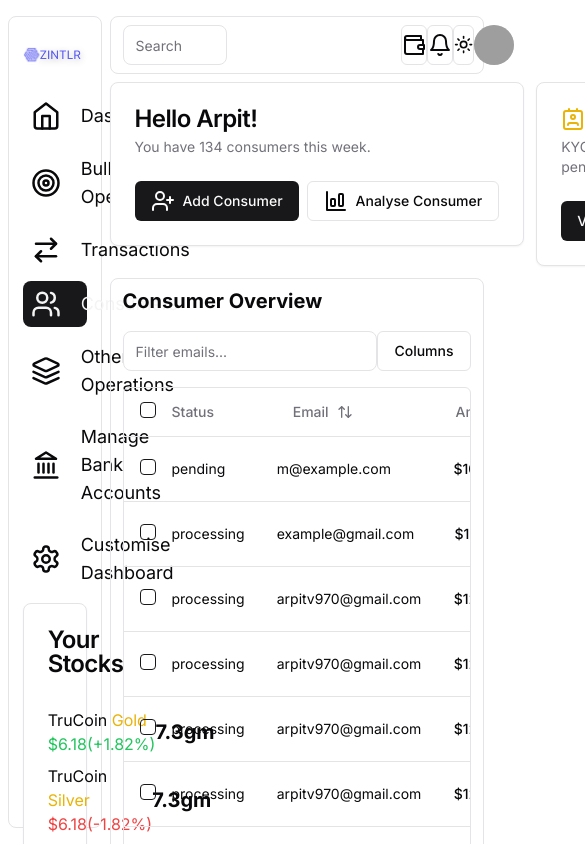
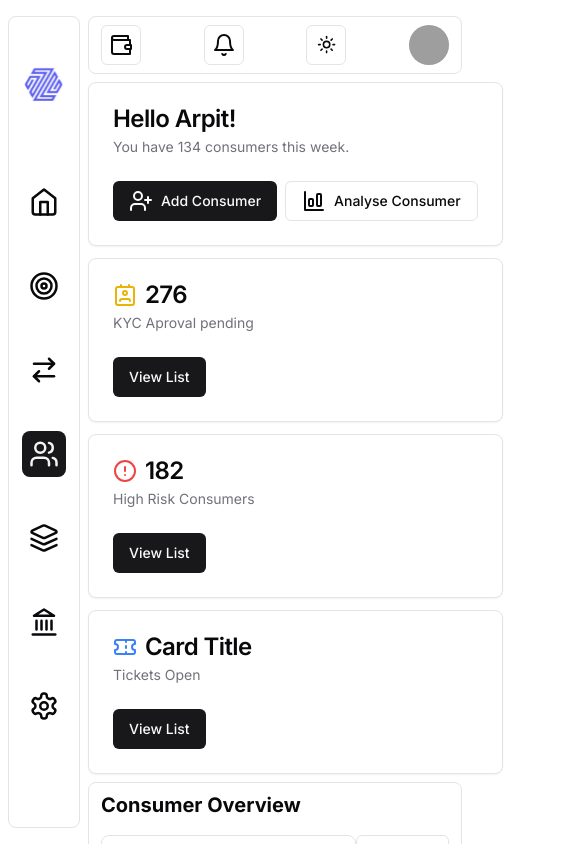
Before and after one commit to arpitv970/zlinter, a Next.js app: page /consumers in a window 390 px wide. Shown: the top 844 px of the page, 585 px wide, since content can reach past the window. Built offline with nearby package versions, Linux system fonts and the light colour scheme; grey boxes are pictures that could not be loaded.

Commit message:
responsive for side bar

```diff
--- a/app/globals.css
+++ b/app/globals.css
@@ -83,15 +83,27 @@ main {
 }
 
 .logo img {
-  @apply h-[3.5rem];
+  @apply h-[4rem];
+}
+
+.logo-desktop {
+  @apply hidden md:block;
+}
+
+.logo-mobile {
+  @apply md:hidden block;
 }
 
 .sidebar-menu-list{
-  @apply justify-between h-[100%] text-lg gap-2;
+  @apply justify-between h-[70%] md:h-[100%] text-lg gap-2;
 }
 
 .menu-list-item{
-  @apply flex justify-start my-auto items-center p-2 rounded-lg;
+  @apply gap-5 flex justify-center md:justify-start my-auto items-center p-2 rounded-lg;
+}
+
+.menu-name {
+  @apply hidden md:block;
 }
 
 .active {
@@ -99,7 +111,12 @@ main {
 }
 
 .menu-icon {
-  @apply ml-0 mr-5 my-auto;
+  @apply my-auto;
+}
+
+/* Your Stocks */
+.your-stocks {
+  @apply hidden md:block
 }
 
 /* Navbar */
@@ -107,20 +124,20 @@ main {
   @apply border border-border rounded-lg px-3 py-2 flex justify-between items-center w-[100%];
 }
 .navbar > span {
-  @apply flex items-center justify-between;
+  @apply flex items-center justify-between w-[100%];
 }
 
 .navbar > .searchSpan {
-  @apply w-[30%];
+  @apply hidden md:flex w-[30%];
 }
 
 .navbar > .actionSpan {
-  @apply w-[20%];
+  @apply w-[100%] md:w-[20%];
 }
 
 /* Header */
 .header {
-  @apply w-[100%] p-0 grid grid-cols-[2fr_1fr_1fr_1fr] gap-3;
+  @apply w-[100%] p-0 grid grid-rows-4 md:grid-cols-[2fr_1fr_1fr_1fr] gap-3;
 }
 
 /* content */
--- a/components/common/Sidebar.tsx
+++ b/components/common/Sidebar.tsx
@@ -12,7 +12,8 @@ const Sidebar = () => {
     <section className='sidebar'>
       <section className='sidebar-subsec logo'>
         <Link href={'/'}>
-          <img src='/logos/zintlr.svg' alt='zintlr' />
+          <img className='logo-desktop' src='/logos/zintlr.svg' alt='zintlr' />
+          <img className='logo-mobile' src='/logos/z.svg' alt='zintlr' />
         </Link>
       </section>
       <section className='sidebar-subsec sidebar-menu-list'>
--- a/components/stocks/StockRates.tsx
+++ b/components/stocks/StockRates.tsx
@@ -12,8 +12,13 @@ const StockRates = ({ assest, rate, errorCorrection, weight, unit }: PropsType)
   return (
     <div className='flex justify-between items-center my-2'>
       <div>
-        <p>TruCoin <span className='text-yellow-500'>{assest}</span></p>
-        <p className={`${errorCorrection > 0 ? 'text-green-500' : 'text-red-500'}`}>${rate}({errorCorrection > 0 && '+'}{errorCorrection}%)</p>
+        <p>
+          <span className='tru-coin'>TruCoin</span>
+          <span className='tru-coin-asset'>{assest}</span>
+        </p>
+        <p className={`${errorCorrection > 0 ? 'text-green-500' : 'text-red-500'} stock-rate`}>
+          ${rate}<span>({errorCorrection > 0 && '+'}{errorCorrection}%)</span>
+        </p>
       </div>
       <div className='font-bold text-xl'>{weight}{unit}</div>
     </div>
--- a/components/stocks/YourStockCard.tsx
+++ b/components/stocks/YourStockCard.tsx
@@ -12,7 +12,7 @@ import { stockAssests } from '@/lib/utils'
 
 const YourStockCard = () => {
   return (
-    <Card>
+    <Card className='your-stocks'>
       <CardHeader>
         <CardTitle>Your Stocks</CardTitle>
       </CardHeader>
```
